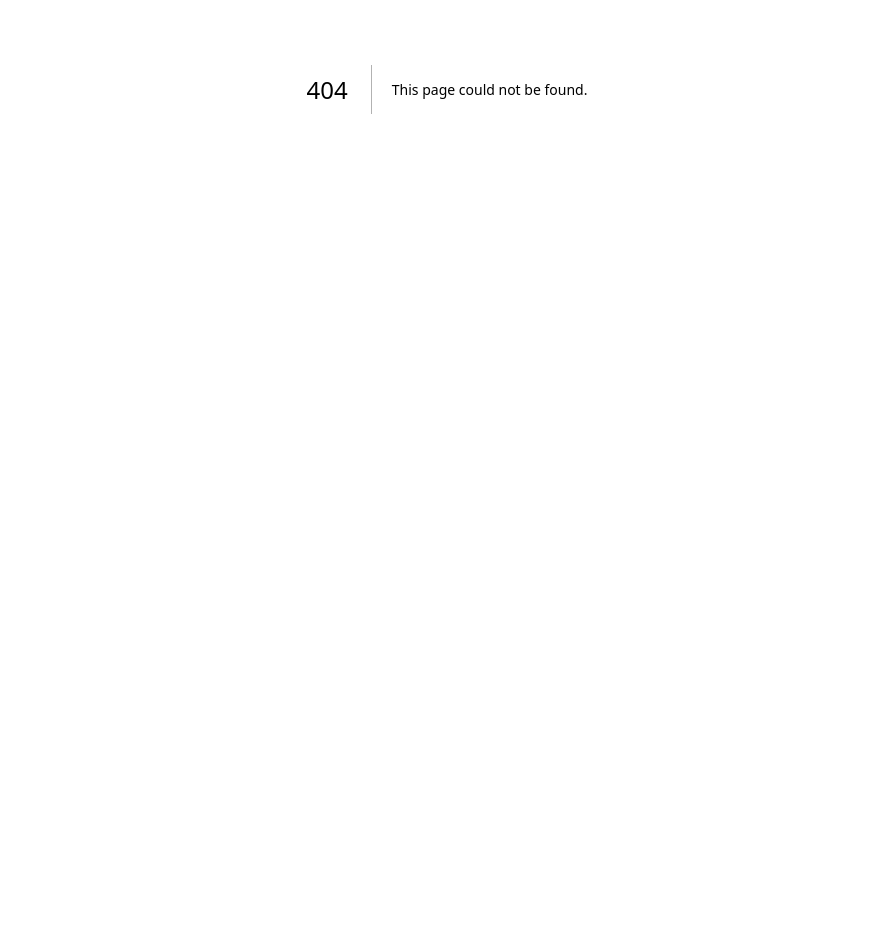
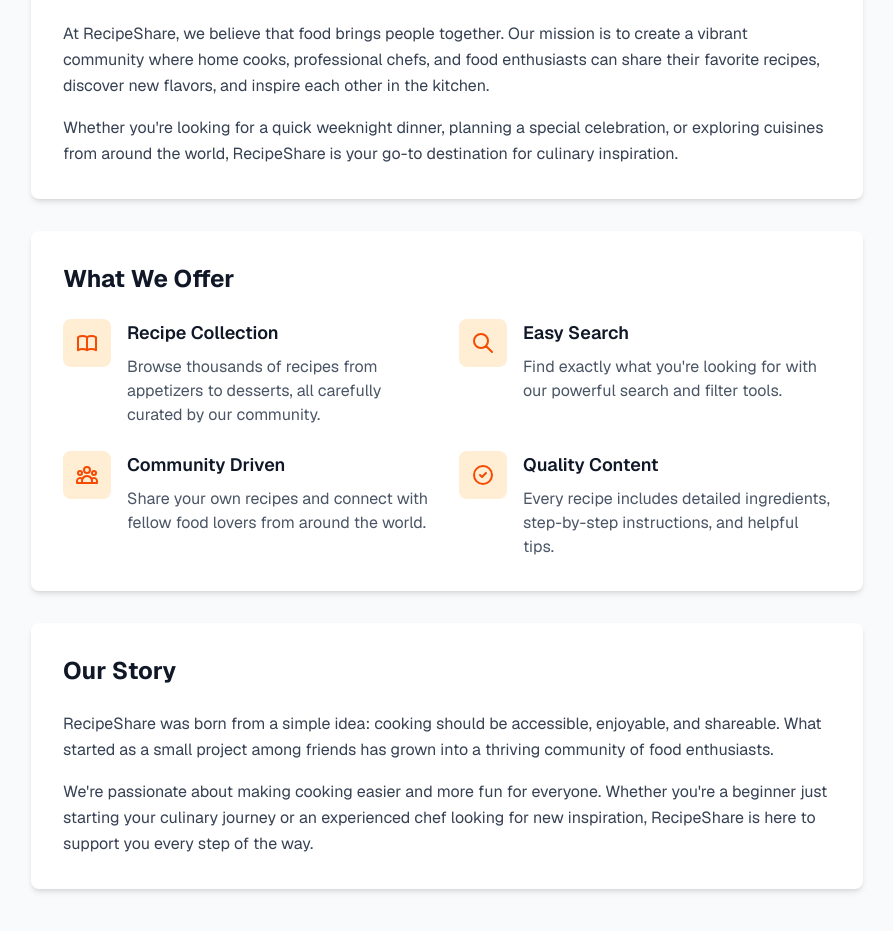
Before and after one commit to DaphneDana/Web-development, a Next.js app: page /about in a window 1280 px wide. Before the commit this address had no page. Shown: the part 311-1242 px from the top of the page, without its empty margins (193-1086 px from the left). Before the commit the page ends 800 px from the top, so only its background shows below. Built offline with nearby package versions, Linux system fonts and the light colour scheme.

Commit message:
added the about page

```diff
--- /dev/null
+++ b/app/about/page.tsx
@@ -0,0 +1,113 @@
+import Navbar from '@/components/Navbar';
+
+export default function AboutPage() {
+  return (
+    <div className="min-h-screen bg-gray-50">
+      <Navbar />
+
+      <main className="max-w-4xl mx-auto px-4 sm:px-6 lg:px-8 py-12">
+        {/* Hero Section */}
+        <div className="text-center mb-12">
+          <h1 className="text-4xl md:text-5xl font-bold text-gray-900 mb-4">
+            About RecipeShare
+          </h1>
+          <p className="text-xl text-gray-600 max-w-2xl mx-auto">
+            Connecting food lovers through the joy of cooking and sharing recipes
+          </p>
+        </div>
+
+        {/* Mission Section */}
+        <div className="bg-white rounded-lg shadow-md p-8 mb-8">
+          <h2 className="text-2xl font-bold text-gray-900 mb-4">Our Mission</h2>
+          <p className="text-gray-700 leading-relaxed mb-4">
+            At RecipeShare, we believe that food brings people together. Our mission is to create a
+            vibrant community where home cooks, professional chefs, and food enthusiasts can share
+            their favorite recipes, discover new flavors, and inspire each other in the kitchen.
+          </p>
+          <p className="text-gray-700 leading-relaxed">
+            Whether you're looking for a quick weeknight dinner, planning a special celebration, or
+            exploring cuisines from around the world, RecipeShare is your go-to destination for
+            culinary inspiration.
+          </p>
+        </div>
+
+        {/* What We Offer Section */}
+        <div className="bg-white rounded-lg shadow-md p-8 mb-8">
+          <h2 className="text-2xl font-bold text-gray-900 mb-6">What We Offer</h2>
+          <div className="grid md:grid-cols-2 gap-6">
+            <div className="flex items-start gap-4">
+              <div className="flex-shrink-0 w-12 h-12 bg-orange-100 rounded-lg flex items-center justify-center">
+                <svg className="w-6 h-6 text-orange-600" fill="none" stroke="currentColor" viewBox="0 0 24 24">
+                  <path strokeLinecap="round" strokeLinejoin="round" strokeWidth={2} d="M12 6.253v13m0-13C10.832 5.477 9.246 5 7.5 5S4.168 5.477 3 6.253v13C4.168 18.477 5.754 18 7.5 18s3.332.477 4.5 1.253m0-13C13.168 5.477 14.754 5 16.5 5c1.747 0 3.332.477 4.5 1.253v13C19.832 18.477 18.247 18 16.5 18c-1.746 0-3.332.477-4.5 1.253" />
+                </svg>
+              </div>
+              <div>
+                <h3 className="text-lg font-semibold text-gray-900 mb-2">Recipe Collection</h3>
+                <p className="text-gray-600">
+                  Browse thousands of recipes from appetizers to desserts, all carefully curated by our community.
+                </p>
+              </div>
+            </div>
+
+            <div className="flex items-start gap-4">
+              <div className="flex-shrink-0 w-12 h-12 bg-orange-100 rounded-lg flex items-center justify-center">
+                <svg className="w-6 h-6 text-orange-600" fill="none" stroke="currentColor" viewBox="0 0 24 24">
+                  <path strokeLinecap="round" strokeLinejoin="round" strokeWidth={2} d="M21 21l-6-6m2-5a7 7 0 11-14 0 7 7 0 0114 0z" />
+                </svg>
+              </div>
+              <div>
+                <h3 className="text-lg font-semibold text-gray-900 mb-2">Easy Search</h3>
+                <p className="text-gray-600">
+                  Find exactly what you're looking for with our powerful search and filter tools.
+                </p>
+              </div>
+            </div>
+
+            <div className="flex items-start gap-4">
+              <div className="flex-shrink-0 w-12 h-12 bg-orange-100 rounded-lg flex items-center justify-center">
+                <svg className="w-6 h-6 text-orange-600" fill="none" stroke="currentColor" viewBox="0 0 24 24">
+                  <path strokeLinecap="round" strokeLinejoin="round" strokeWidth={2} d="M17 20h5v-2a3 3 0 00-5.356-1.857M17 20H7m10 0v-2c0-.656-.126-1.283-.356-1.857M7 20H2v-2a3 3 0 015.356-1.857M7 20v-2c0-.656.126-1.283.356-1.857m0 0a5.002 5.002 0 019.288 0M15 7a3 3 0 11-6 0 3 3 0 016 0zm6 3a2 2 0 11-4 0 2 2 0 014 0zM7 10a2 2 0 11-4 0 2 2 0 014 0z" />
+                </svg>
+              </div>
+              <div>
+                <h3 className="text-lg font-semibold text-gray-900 mb-2">Community Driven</h3>
+                <p className="text-gray-600">
+                  Share your own recipes and connect with fellow food lovers from around the world.
+                </p>
+              </div>
+            </div>
+
+            <div className="flex items-start gap-4">
+              <div className="flex-shrink-0 w-12 h-12 bg-orange-100 rounded-lg flex items-center justify-center">
+                <svg className="w-6 h-6 text-orange-600" fill="none" stroke="currentColor" viewBox="0 0 24 24">
+                  <path strokeLinecap="round" strokeLinejoin="round" strokeWidth={2} d="M9 12l2 2 4-4m6 2a9 9 0 11-18 0 9 9 0 0118 0z" />
+                </svg>
+              </div>
+              <div>
+                <h3 className="text-lg font-semibold text-gray-900 mb-2">Quality Content</h3>
+                <p className="text-gray-600">
+                  Every recipe includes detailed ingredients, step-by-step instructions, and helpful tips.
+                </p>
+              </div>
+            </div>
+          </div>
+        </div>
+
+        {/* Team Section */}
+        <div className="bg-white rounded-lg shadow-md p-8">
+          <h2 className="text-2xl font-bold text-gray-900 mb-6">Our Story</h2>
+          <p className="text-gray-700 leading-relaxed mb-4">
+            RecipeShare was born from a simple idea: cooking should be accessible, enjoyable, and
+            shareable. What started as a small project among friends has grown into a thriving
+            community of food enthusiasts.
+          </p>
+          <p className="text-gray-700 leading-relaxed">
+            We're passionate about making cooking easier and more fun for everyone. Whether you're
+            a beginner just starting your culinary journey or an experienced chef looking for new
+            inspiration, RecipeShare is here to support you every step of the way.
+          </p>
+        </div>
+      </main>
+    </div>
+  );
+}
```
